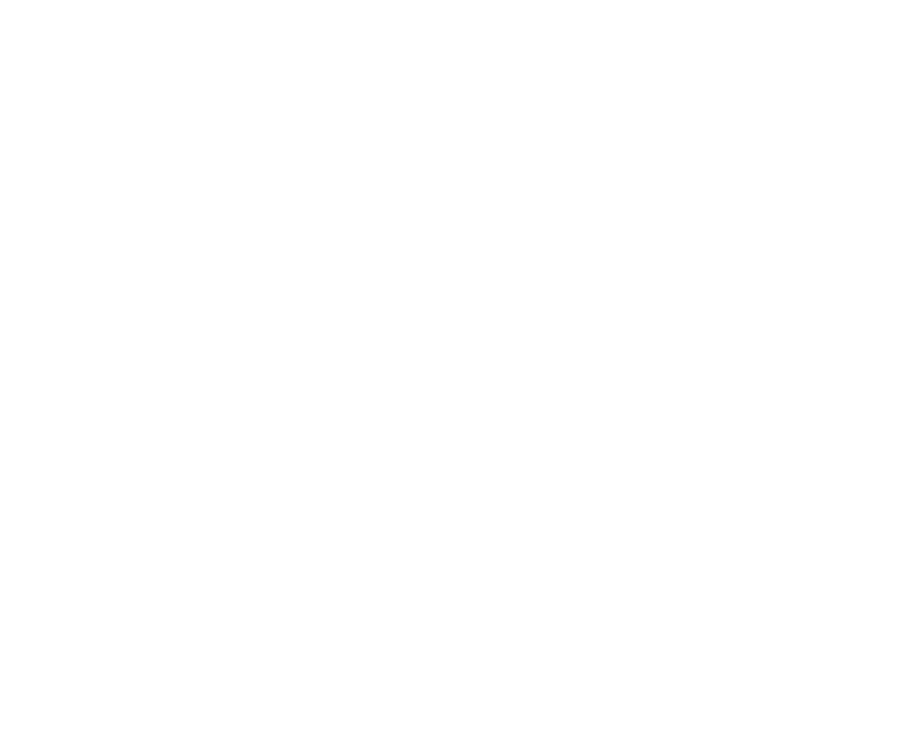
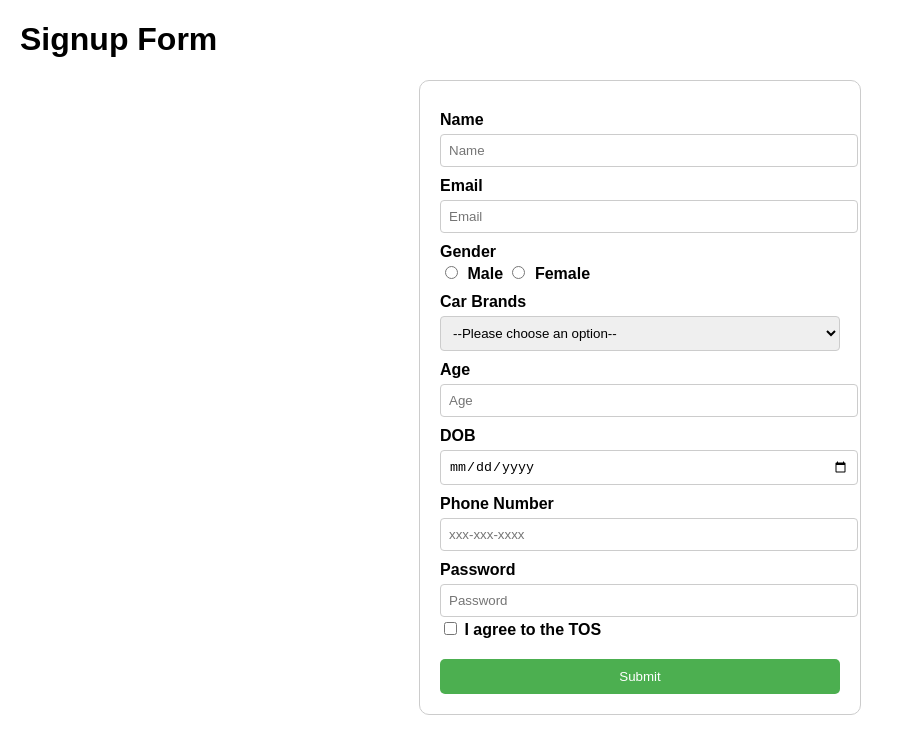
Before and after one commit to acciojob/signup-form-car-Rselva1097, a website: page main.html in a window 1280 px wide. Shown: the whole page, without its empty margins (0-903 px from the left). Drawn offline with Linux system fonts and the light colour scheme.

Commit message:
created a submission

```diff
--- a/main.html
+++ b/main.html
@@ -8,6 +8,105 @@
 
 <body>
 	<!-- the entire body must be written by student -->
+	<!DOCTYPE html>
+<html lang="en">
+<head>
+    <meta charset="UTF-8">
+    <meta name="viewport" content="width=device-width, initial-scale=1.0">
+    <title>Signup Form</title>
+    <style>
+        body {
+            font-family: Arial, sans-serif;
+            margin: 20px;
+        }
+        form {
+            max-width: 400px;
+            margin: auto;
+            border: 1px solid #ccc;
+            padding: 20px;
+            border-radius: 10px;
+        }
+        label {
+            display: block;
+            margin-top: 10px;
+            font-weight: bold;
+        }
+        input, select {
+            width: 100%;
+            padding: 8px;
+            margin-top: 5px;
+            border: 1px solid #ccc;
+            border-radius: 4px;
+        }
+        input[type="radio"] {
+            width: auto;
+            margin-right: 5px;
+        }
+        input[type="checkbox"] {
+            width: auto;
+        }
+        button {
+            display: block;
+            width: 100%;
+            padding: 10px;
+            margin-top: 20px;
+            background-color: #4CAF50;
+            color: white;
+            border: none;
+            border-radius: 5px;
+            cursor: pointer;
+        }
+        button:hover {
+            background-color: #45a049;
+        }
+    </style>
+</head>
+<body>
+
+<h1>Signup Form</h1>
+
+<form action="/submit-signup" method="post">
+    <label for="name">Name</label>
+    <input type="text" id="name" name="name" placeholder="Name" required>
+
+    <label for="email">Email</label>
+    <input type="email" id="email" name="email" placeholder="Email" required>
+
+    <label>Gender</label>
+    <input type="radio" id="gender_m" name="gender" value="male" required>
+    <label for="gender_m" style="display: inline;">Male</label>
+    <input type="radio" id="gender_f" name="gender" value="female" required>
+    <label for="gender_f" style="display: inline;">Female</label>
+
+    <label for="cars">Car Brands</label>
+    <select id="cars" name="cars" required>
+        <option value="" disabled selected>--Please choose an option--</option>
+        <option value="toyota">Toyota</option>
+        <option value="ford">Ford</option>
+        <option value="bmw">BMW</option>
+    </select>
+
+    <label for="age">Age</label>
+    <input type="number" id="age" name="age" placeholder="Age" required>
+
+    <label for="dob">DOB</label>
+    <input type="date" id="dob" name="dob" required>
+
+    <label for="tel">Phone Number</label>
+    <input type="tel" id="tel" name="tel" placeholder="xxx-xxx-xxxx">
+
+    <label for="password">Password</label>
+    <input type="password" id="password" name="password" placeholder="Password" required>
+
+    <input type="checkbox" id="tos" name="tos" required>
+    <label for="tos" style="display: inline;">I agree to the TOS</label>
+
+    <button type="submit">Submit</button>
+</form>
+
+</body>
+</html>
+
     <script type="text/javascript" src="./script.js">
 </script>
 
```
